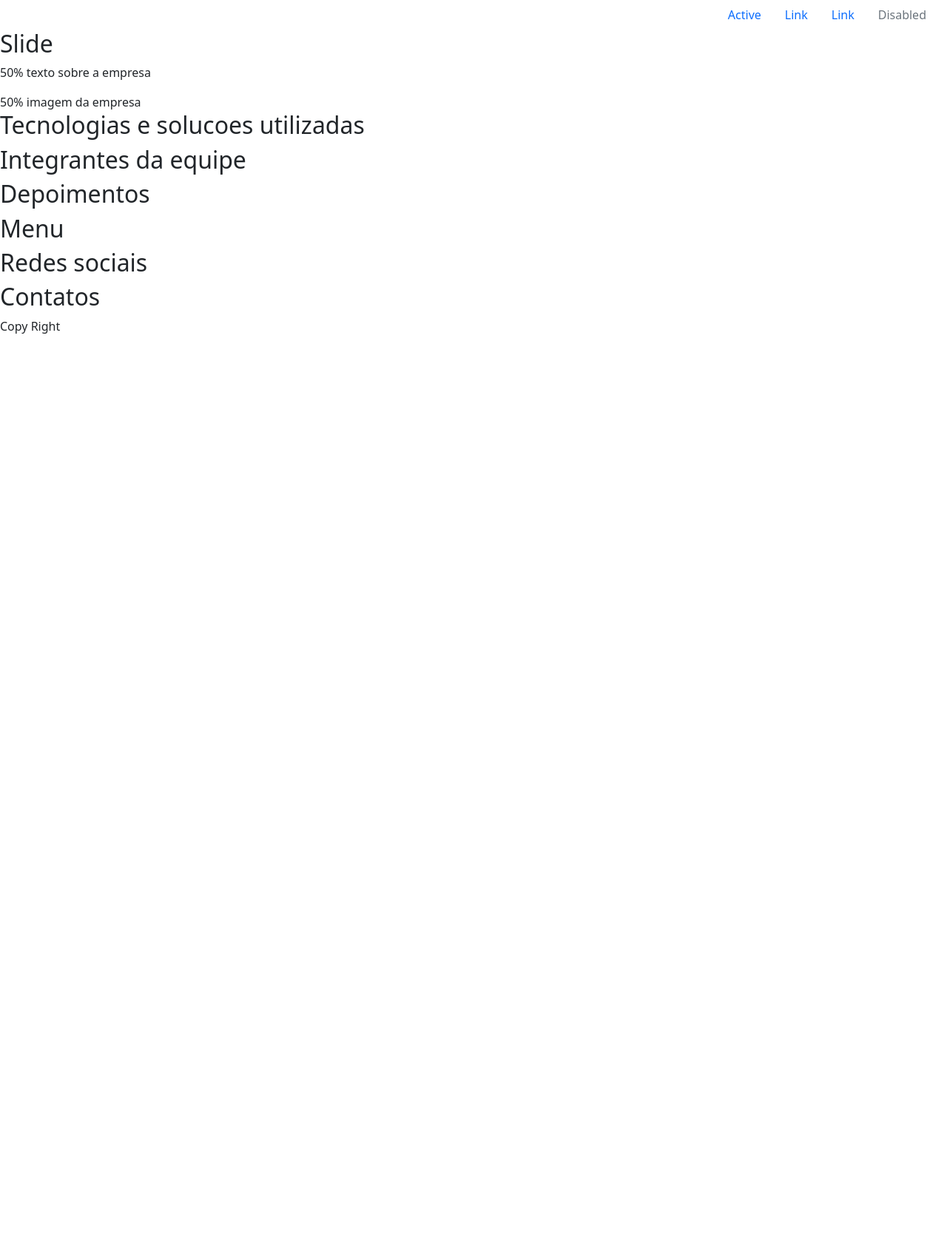
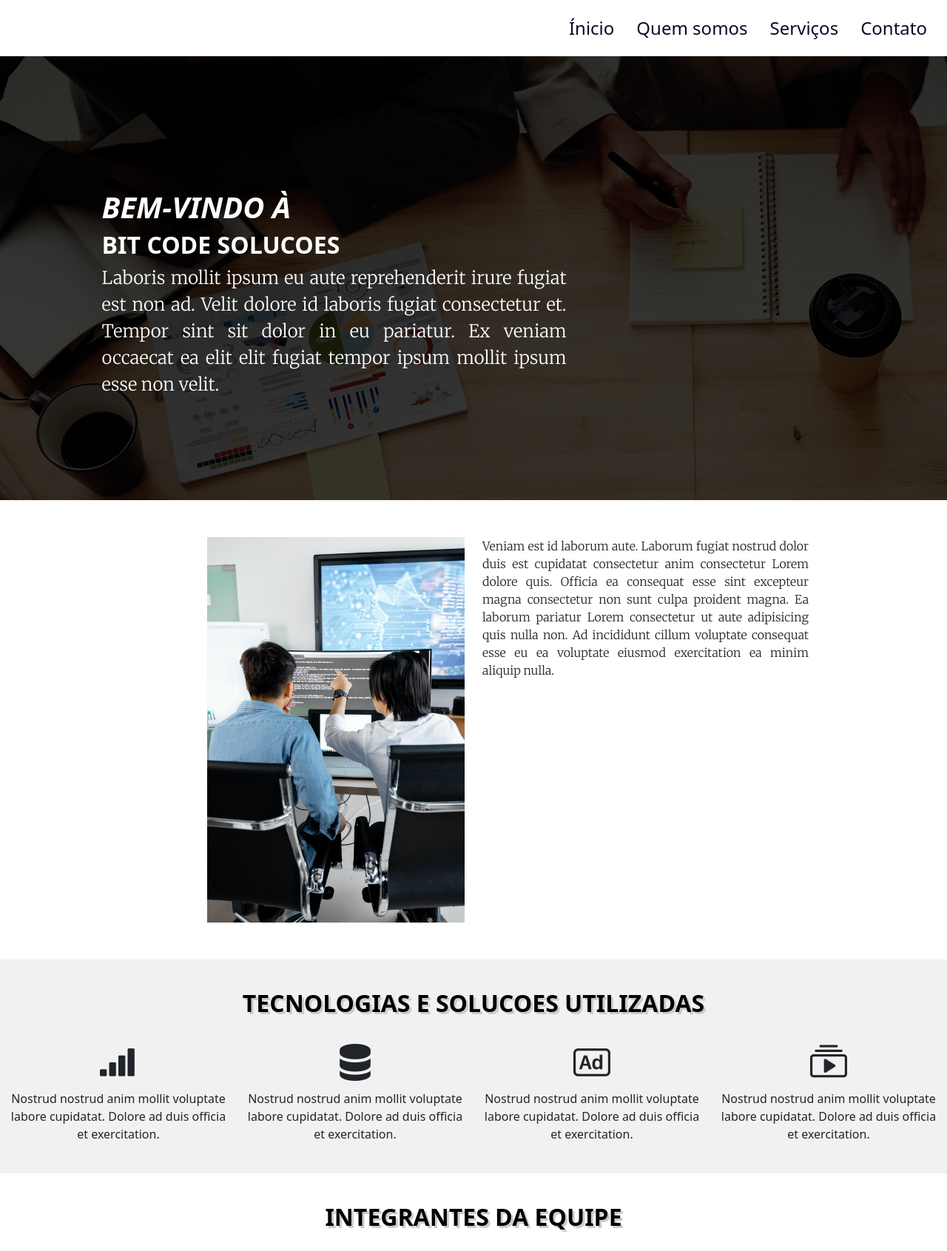
Before and after one commit to MarceloOProgramador/bitcodesolucoes, a plain HTML site: page index.html in a window 1280 px wide. Shown: the top 1691 px of the page at 74% size. Before the commit the page ends 800 px from the top, so only its background shows below. Drawn offline with nearby package versions, Linux system fonts and the light colour scheme.

Commit message:
Criado um pohda de coisa

```diff
--- /dev/null
+++ b/css/style.css
@@ -0,0 +1,87 @@
+@import url('https://fonts.googleapis.com/css2?family=Merriweather:wght@300&display=swap');
+
+
+#wellcome{
+    display: block;
+    height: 600px;
+    background-image: url('../images/fundo-home-1.jpg');
+}
+
+#wellcome-content{
+    position: relative;
+    top: 30%;
+    left: 10%;
+    width: 50%;
+}
+
+#wellcome-content > h1, h2{
+    color: white;
+    text-transform: uppercase;
+    font-weight: 700;
+}
+
+#wellcome-content > h1{
+    text-transform: uppercase;
+    font-style: italic;
+}
+
+#wellcome-content > p{
+    font-family: 'Merriweather', serif;
+    color: white;
+    font-size: 1.5em;
+    text-align: justify;
+}
+
+.header{
+    background-color: white;
+}
+
+.nav-link {
+    font-size: 1.5em;
+    color: rgb(6, 11, 37);
+    padding: 10px 15px;
+    margin: 10px 0px;
+    border-radius: 15px;
+}
+
+.nav-link:hover {
+    color: rgb(133, 194, 252);
+    background-color: rgb(6, 11, 37);
+}
+
+#a-empresa{
+    margin: 50px 0px;
+}
+
+#a-empresa > div > p{
+    text-align: justify;
+    font-family: 'Merriweather', serif;
+}
+
+#tecs{
+    background-color: rgb(241, 241, 241);
+    padding: 25px 0px;
+}
+
+.title-sections{
+    color: black !important;
+    text-align: center;
+    text-shadow: 3px 3px #ccc;
+    padding: 15px 0px;
+}
+
+#tecs div {
+    text-align: center;
+}
+
+#tecs i {
+    font-size: 50px;
+}
+
+#team{
+    padding: 25px 0px;
+}
+
+.integrantes {
+    margin: 25px;
+}
--- a/index.html
+++ b/index.html
@@ -1,5 +1,6 @@
 <!DOCTYPE html>
 <html lang="pt-br">
+
 <head>
     <meta charset="UTF-8">
     <meta http-equiv="X-UA-Compatible" content="IE=edge">
@@ -7,74 +8,196 @@
     <title>BitCode Solucões - Home</title>
 
     <!-- CSS only -->
-<link href="https://cdn.jsdelivr.net/npm/bootstrap@5.1.3/dist/css/bootstrap.min.css" rel="stylesheet" integrity="sha384-1BmE4kWBq78iYhFldvKuhfTAU6auU8tT94WrHftjDbrCEXSU1oBoqyl2QvZ6jIW3" crossorigin="anonymous">
+    <link href="https://cdn.jsdelivr.net/npm/bootstrap@5.1.3/dist/css/bootstrap.min.css" rel="stylesheet"
+        integrity="sha384-1BmE4kWBq78iYhFldvKuhfTAU6auU8tT94WrHftjDbrCEXSU1oBoqyl2QvZ6jIW3" crossorigin="anonymous">
+
+    <link rel="stylesheet" href="./css/style.css" />
+    <link rel="stylesheet" href="https://cdn.jsdelivr.net/npm/bootstrap-icons@1.7.2/font/bootstrap-icons.css">
 </head>
+
 <body>
+
     <header class="header container-fluid">
         <div class="row">
             <div class="logo col-2">
                 <picture>
-                    <img src="" alt=""/>
+                    <img src="" alt="" />
                 </picture>
             </div>
             <nav class="col-10">
                 <ul class="nav justify-content-end">
                     <li class="nav-item">
-                      <a class="nav-link active" aria-current="page" href="#">Active</a>
+                        <a class="nav-link active" aria-current="page" href="#">Ínicio</a>
                     </li>
                     <li class="nav-item">
-                      <a class="nav-link" href="#">Link</a>
+                        <a class="nav-link" href="#">Quem somos</a>
                     </li>
                     <li class="nav-item">
-                      <a class="nav-link" href="#">Link</a>
+                        <a class="nav-link" href="#">Serviços</a>
                     </li>
                     <li class="nav-item">
-                      <a class="nav-link disabled">Disabled</a>
+                        <a class="nav-link" href="#">Contato</a>
                     </li>
                 </ul>
             </nav>
         </div>
     </header>
-    <main>
-        <section>
-            <h2>Slide</h2>
+
+    <section id="wellcome" class="container-fluid">
+        <!-- <div id="wellcome-overlay"></div> -->
+        <div id="wellcome-content">
+            <h1>Bem-vindo à</h1>
+            <h2>Bit Code Solucoes</h2>
+            <p>
+                Laboris mollit ipsum eu aute reprehenderit irure fugiat est non ad. Velit dolore id laboris fugiat
+                consectetur et. Tempor sint sit dolor in eu pariatur. Ex veniam occaecat ea elit elit fugiat tempor
+                ipsum
+                mollit ipsum esse non velit.
+            </p>
+        </div>
     </section>
-        <section>
-            <div class="">
-                <p>50% texto sobre a empresa</p>
-            </div>
-            <div>
-                50% imagem da empresa
+
+    <section class="container">
+        <div id="a-empresa" class="row">
+            <div class="col-4 offset-md-2">
                 <picture>
-
+                    <img class="img-fluid" src="./images/a-empresa.jpg" alt="a empresa" srcset="./images/a-empresa.jpg">
                 </picture>
             </div>
-        </section>
-        <section>
-            <div>
-                <h2>Tecnologias e solucoes utilizadas</h2>
+
+            <div class="col-5">
+                <p>
+                    Veniam est id laborum aute. Laborum fugiat nostrud dolor duis est cupidatat consectetur anim
+                    consectetur Lorem dolore quis. Officia ea consequat esse sint excepteur magna consectetur non
+                    sunt culpa proident magna. Ea laborum pariatur Lorem consectetur ut aute adipisicing quis nulla
+                    non. Ad incididunt cillum voluptate consequat esse eu ea voluptate eiusmod exercitation ea minim
+                    aliquip nulla.
+                </p>
+            </div>
         </div>
     </section>
-        <section>
-            <div>
-                <h2>Integrantes da equipe</h2>
+
+    <section class="container-fluid">
+        <div class="row" id="tecs">
+
+            <div class="col-12">
+                <h2 class="title-sections">Tecnologias e solucoes utilizadas</h2>
+            </div>
+
+            <div class="col-3">
+                <i class="bi bi-reception-4"></i>
+                <p>
+                    Nostrud nostrud anim mollit voluptate labore cupidatat. Dolore ad duis officia et exercitation.
+                </p>
+            </div>
+
+            <div class="col-3">
+                <i class="bi bi-server"></i>
+                <p>
+                    Nostrud nostrud anim mollit voluptate labore cupidatat. Dolore ad duis officia et exercitation.
+                </p>
+            </div>
+
+            <div class="col-3">
+                <i class="bi bi-badge-ad"></i>
+                <p>
+                    Nostrud nostrud anim mollit voluptate labore cupidatat. Dolore ad duis officia et exercitation.
+                </p>
+            </div>
+
+            <div class="col-3">
+                <i class="bi bi-collection-play"></i>
+                <p>
+                    Nostrud nostrud anim mollit voluptate labore cupidatat. Dolore ad duis officia et exercitation.
+                </p>
+            </div>
         </div>
     </section>
+
+    <section class="container" id="team">
+
+        <div class="row">
+            <h2 class="title-sections">Integrantes da equipe</h2>
+        </div>
+
+        <div class="row integrantes">
+
+            <picture class="col-3 offset-md-2">
+                <img class="img-thumbnail" src="./images/integrante-1.png" alt="">
+            </picture>
+
+            <div class="col-5">
+                <h3>Matheus S.</h3>
+                <p>
+                    Officia laboris sint voluptate ad irure enim ipsum veniam dolore laboris velit do culpa. Qui eu quis
+                    sunt est dolore laborum cillum laboris ut veniam cupidatat eiusmod commodo. Aliquip nisi aliquip id
+                    duis mollit ea culpa.
+                </p>
+            </div>
+
+        </div>
+
+        <div class="row integrantes">
+
+            <div class="col-5 offset-md-2">
+                <h3>João P.</h3>
+                <p>
+                    Nisi adipisicing est duis nulla amet nostrud esse aliqua nisi aute qui
+                    excepteur aliquip id. Cupidatat officia proident ullamco est. Laborum proident eiusmod eiusmod
+                    occaecat cupidatat qui velit exercitation.
+                </p>
+            </div>
+
+            <picture class="col-3">
+                <img class="img-thumbnail" src="./images/integrante-2.png" alt="">
+            </picture>
+
+        </div>
+
+        <div class="row integrantes">
+
+            <picture class="col-3 offset-md-2">
+                <img class="img-thumbnail" src="./images/integrante-3.png" alt="">
+            </picture>
+
+            <div class="col-5">
+                <h3>Pedro J.</h3>
+                <p>
+                    Nisi adipisicing est duis nulla amet nostrud esse aliqua nisi aute qui
+                    excepteur aliquip id. Cupidatat officia proident ullamco est. Laborum proident eiusmod eiusmod
+                    occaecat cupidatat qui velit exercitation.
+                </p>
+            </div>
+
+        </div>
+    </section>
+
     <section>
         <div>
             <h2>Depoimentos</h2>
         </div>
     </section>
-    </main>
+
+
     <footer>
         <section>
-            <nav><h2>Menu</h2></nav>
-            <div><h2>Redes sociais</h2></div>
-            <div><h2>Contatos</h2></div>
+            <nav>
+                <h2>Menu</h2>
+            </nav>
+            <div>
+                <h2>Redes sociais</h2>
+            </div>
+            <div>
+                <h2>Contatos</h2>
+            </div>
         </section>
         <section>Copy Right</section>
     </footer>
+
     <!-- JavaScript Bundle with Popper -->
-<script src="https://cdn.jsdelivr.net/npm/bootstrap@5.1.3/dist/js/bootstrap.bundle.min.js" integrity="sha384-ka7Sk0Gln4gmtz2MlQnikT1wXgYsOg+OMhuP+IlRH9sENBO0LRn5q+8nbTov4+1p" crossorigin="anonymous"></script>
+    <script src="https://cdn.jsdelivr.net/npm/bootstrap@5.1.3/dist/js/bootstrap.bundle.min.js"
+        integrity="sha384-ka7Sk0Gln4gmtz2MlQnikT1wXgYsOg+OMhuP+IlRH9sENBO0LRn5q+8nbTov4+1p" crossorigin="anonymous">
+    </script>
 </body>
+
 </html>
```
Also changed, not shown: images/a-empresa.jpg (added), images/fundo-home-1.jpg (added), images/fundo-home-2.jpg (added), images/integrante-1.png (added), images/integrante-2.png (added), images/integrante-3.png (added). Lines whose indentation alone changed are shown as unchanged.
